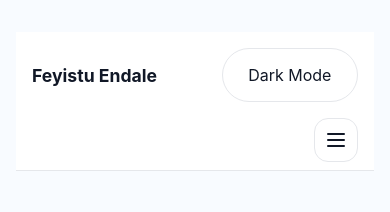
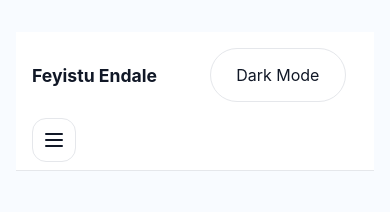
Before and after one commit to feyistu123/FUTURE_FS_01, a React (Vite) app in the folder frontend/: page / in a window 390 px wide. Shown: the top 212 px of the page. Built offline with nearby package versions, Linux system fonts and the light colour scheme.

Commit message:
change the place of the theme toggle

```diff
--- a/frontend/src/App.css
+++ b/frontend/src/App.css
@@ -141,11 +141,12 @@
 
   .theme-toggle {
     order: 1;
+    margin-right: 0.75rem;
   }
 
   .mobile-menu-toggle {
     order: 2;
-    margin-left: auto;
+    margin-left: 0;
   }
 
   .site-header {
```
